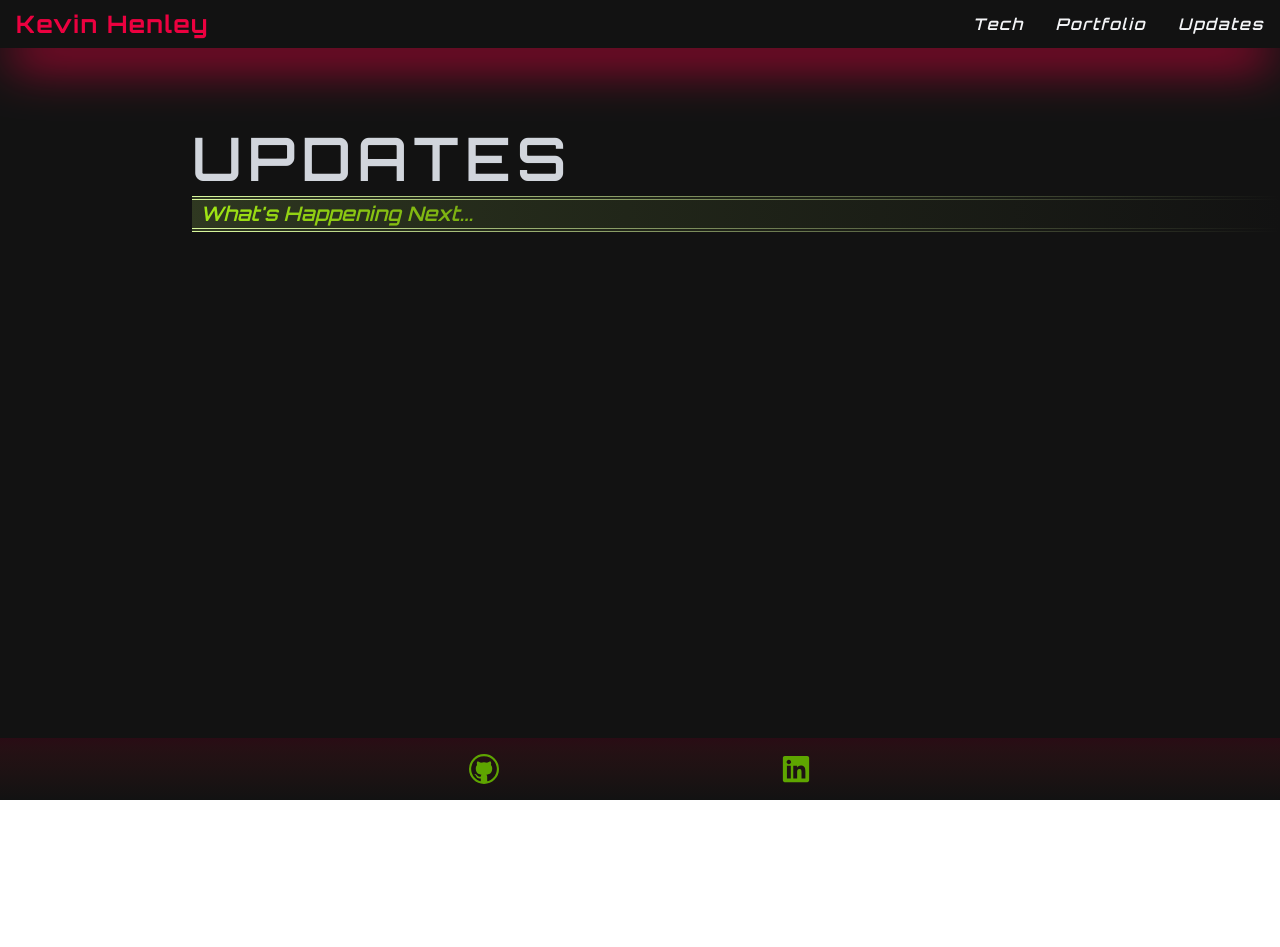
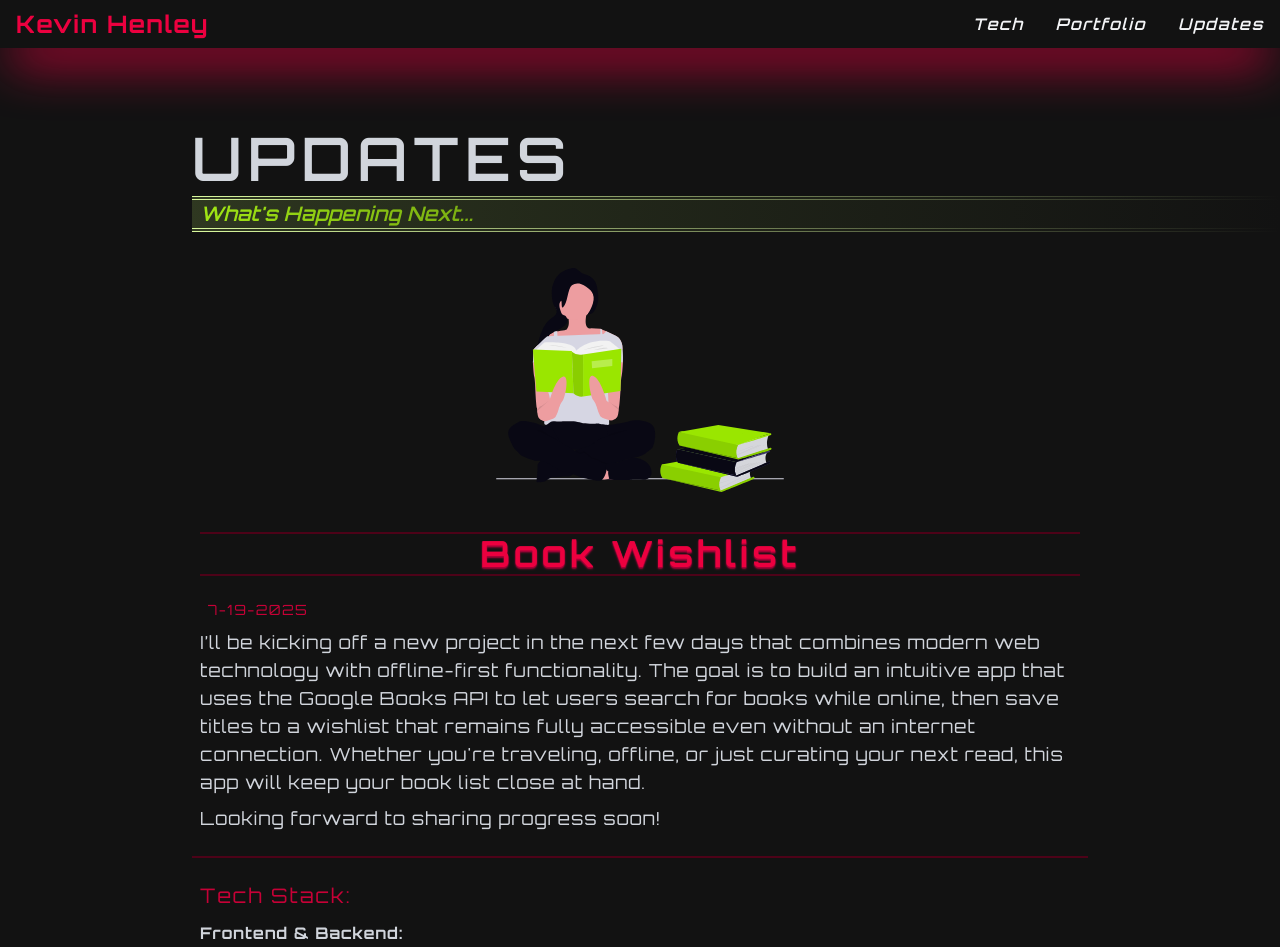
Before and after one commit to KevinHenleyCode/Portfolio-2025, a Next.js app: page /updates in a window 1280 px wide. Shown: the top 947 px of the page. Before the commit the page ends 800 px from the top, so only its background shows below. Built offline with nearby package versions, Linux system fonts and the light colour scheme.

Commit message:
added content to Updates page

```diff
--- a/src/app/updates/page.tsx
+++ b/src/app/updates/page.tsx
@@ -1,6 +1,8 @@
 import Title from '@/components/textStanards/Title'
 import SubHeader from '@/components/textStanards/SubHeader'
 import PaddingContainer from '@/components/containers/PaddingContainer'
+import UpdatesPosts from '@/components/showCasing/UpdatesPosts'
+import UpdateImageBookWishlist from '../../../public/images/wishlist-update_7-19-2025.svg'
 
 export const metadata = {
   title: 'Updates',
@@ -13,6 +15,35 @@ const Updates = () => {
         <Title content='Updates' />
       </PaddingContainer>
       <SubHeader content={`What's Happening Next...`} />
+      <PaddingContainer>
+        <div className='mt-20'>
+          <UpdatesPosts
+            postImage={UpdateImageBookWishlist}
+            postHeader={'Book Wishlist'}
+            postDate={'7-19-2025'}
+            postContent={[
+              `I’ll be kicking off a new project in the next few days that combines modern web technology with offline-first functionality. The goal is to build an intuitive app that uses the Google Books API to let users search for books while online, then save titles to a wishlist that remains fully accessible even without an internet connection. Whether you're traveling, offline, or just curating your next read, this app will keep your book list close at hand.`,
+              `Looking forward to sharing progress soon!`,
+            ]}
+            listHeader={'Tech Stack:'}
+            listContent={[
+              { bold: 'Frontend & Backend', text: 'Next.js 15' },
+              { bold: 'Styling', text: 'Tailwind CSS' },
+              { bold: 'Offline Access', text: 'PWA (Progressive Web App)' },
+              { bold: 'Database', text: 'Prisma ORM with SQLite' },
+              {
+                bold: 'Mobile Support',
+                text: 'SQLite managed via WebAssembly (WASM)',
+              },
+              {
+                bold: 'Hosting',
+                text: 'Deployed on my personal AWS EC2 instance',
+              },
+            ]}
+            postLink={''}
+          />
+        </div>
+      </PaddingContainer>
     </div>
   )
 }
--- /dev/null
+++ b/src/components/showCasing/UpdatesPosts.tsx
@@ -0,0 +1,82 @@
+import Image from 'next/image'
+import Link from 'next/link'
+import { VscGithub } from 'react-icons/vsc'
+
+interface UpdatesPostsProps {
+  postImage?: string
+  postHeader: string
+  postDate: string
+  postContent: string[]
+  listHeader: string
+  listContent: Array<{
+    bold: string
+    text: string
+  }>
+  postLink?: string
+}
+
+const UpdatesPosts = ({
+  postImage,
+  postHeader,
+  postDate,
+  postContent,
+  listHeader,
+  listContent,
+  postLink,
+}: UpdatesPostsProps) => {
+  return (
+    <section className='col-span-4 w-full md:col-span-2'>
+      {postImage ? (
+        <div className='relative h-36 w-full xl:h-56'>
+          <Image src={postImage} alt={''} fill className='object-contain' />
+        </div>
+      ) : null}
+      <article className='mt-10 px-2'>
+        <h4 className='border-y-2 border-rose-950 text-center text-2xl font-semibold tracking-widest text-rose-600 text-shadow-rose-800 text-shadow-sm xl:text-4xl'>
+          {postHeader}
+        </h4>
+        <div className='mt-6 flex w-full items-end justify-start px-2'>
+          {postLink ? (
+            <Link
+              href={`${postLink}`}
+              target='_blank'
+              className='mr-2 text-lg text-lime-600 transition-all duration-300 ease-in-out hover:text-lime-500 xl:text-xl'
+            >
+              <VscGithub />
+            </Link>
+          ) : null}
+          <p className='text-xs tracking-widest text-rose-700 xl:text-sm'>
+            {postDate}
+          </p>
+        </div>
+        <div className='text-sm tracking-wider xl:text-lg'>
+          {postContent.map((content, index) => (
+            <p key={index} className='my-2'>
+              {content}
+            </p>
+          ))}
+        </div>
+      </article>
+      <hr className='mt-6 border-1 border-rose-950 bg-rose-950' />
+      <aside className='px-2 tracking-wider'>
+        <h5 className='mt-6 tracking-widest text-rose-700 xl:text-xl'>
+          {listHeader}
+        </h5>
+        <ul className='mt-3'>
+          {listContent.map((list, index) => (
+            <li
+              key={index}
+              className='mt-1 flex flex-col text-sm xl:text-[16px]'
+            >
+              <b>{list.bold}:</b>
+              <p className='ml-4'>{list.text}</p>
+            </li>
+          ))}
+        </ul>
+      </aside>
+      <hr className='mt-6 border-1 border-rose-950 bg-rose-950' />
+    </section>
+  )
+}
+
+export default UpdatesPosts
```
Also changed, not shown: public/images/wishlist-update_7-19-2025.svg (added).
